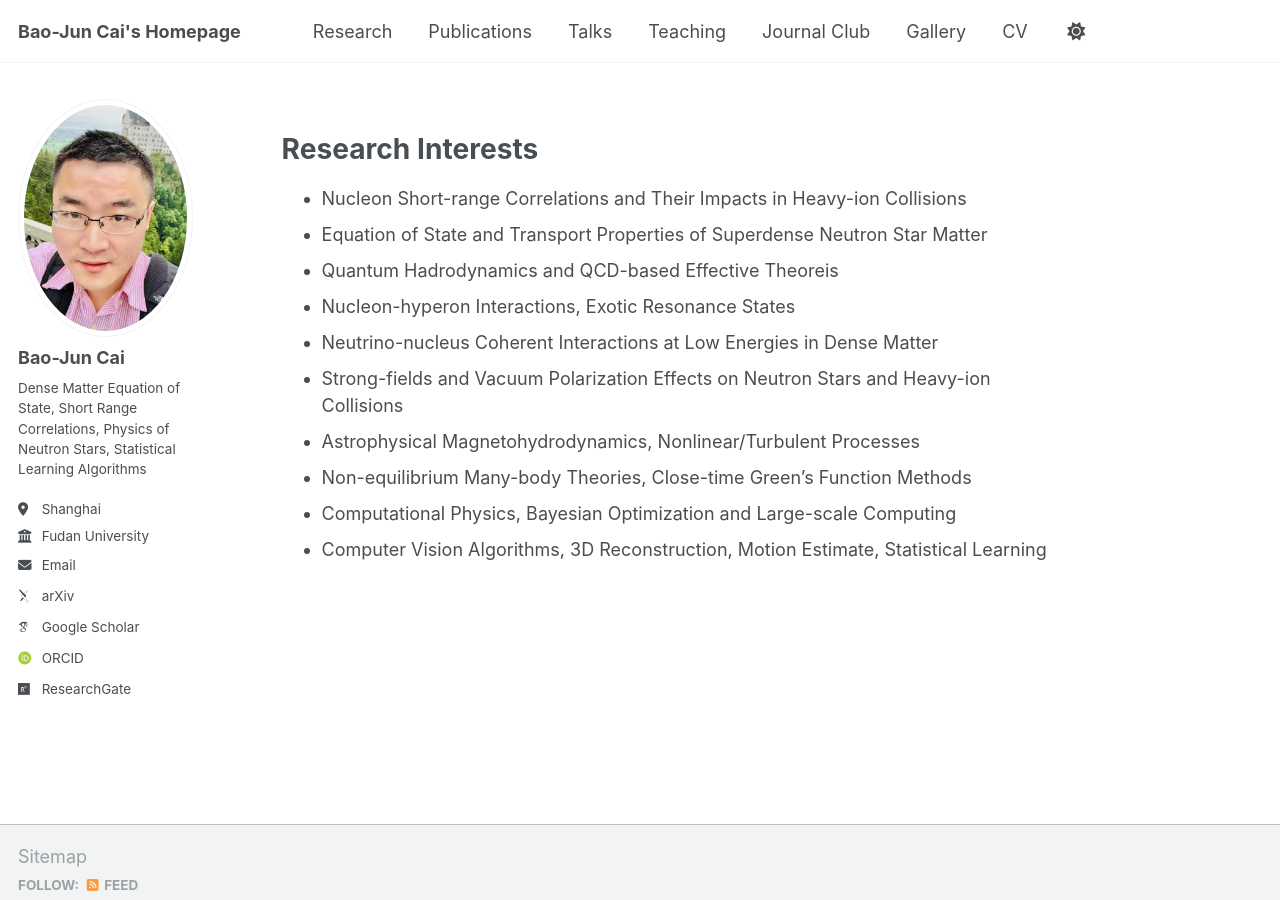
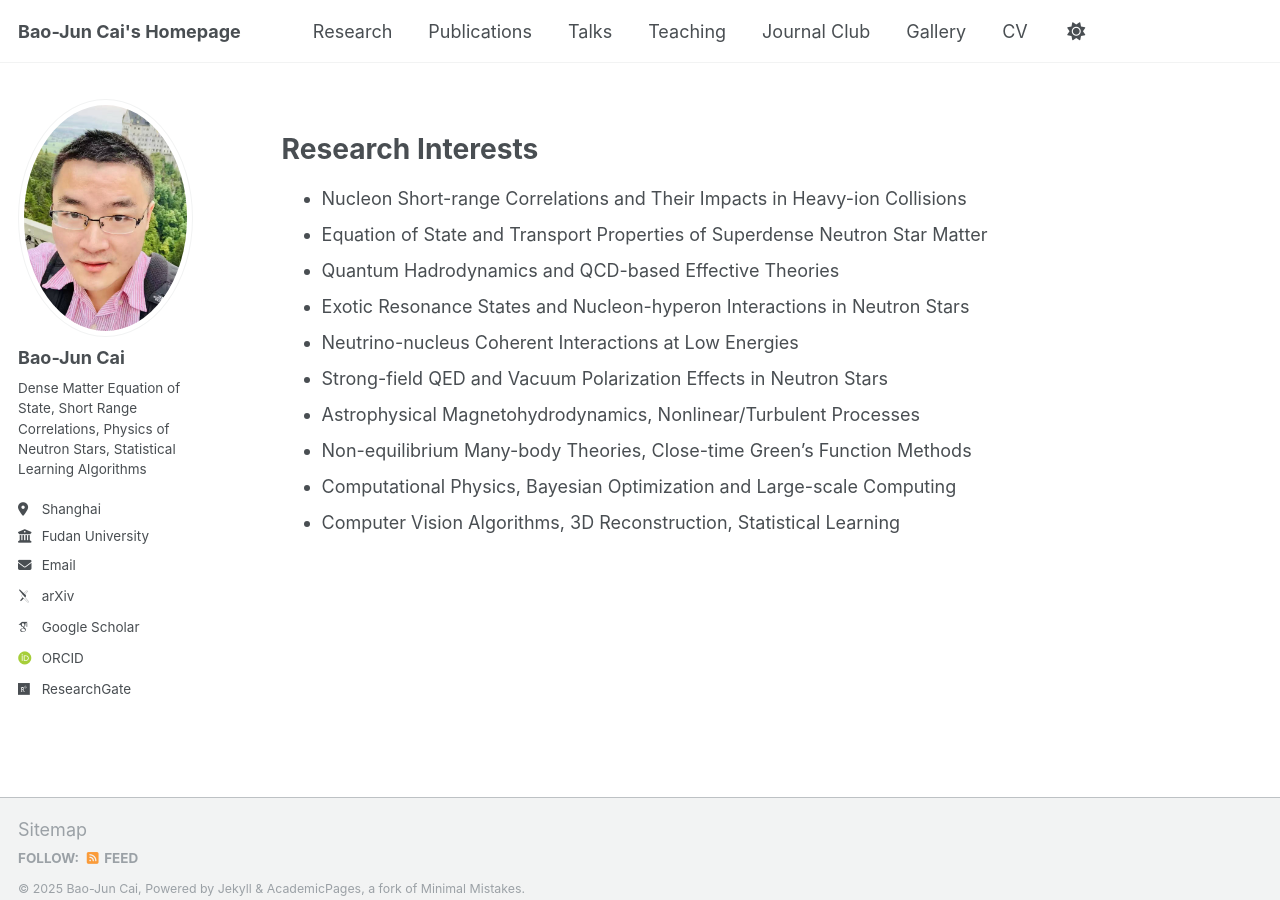
Before and after one commit to bjcai-phys/bjcai-phys.github.io, a Jekyll site: the page built from _pages/cv.md, in a window 1280 px wide and 900 px high, scrolled down 751 px. Built offline with Jekyll 4.4.1, drawn with Linux system fonts in a browser that asks for light colours; some web fonts are replaced.

Commit message:
Update cv.md

```diff
--- a/_pages/cv.md
+++ b/_pages/cv.md
@@ -36,11 +36,11 @@ Research Interests
 ======
 * Nucleon Short-range Correlations and Their Impacts in Heavy-ion Collisions
 * Equation of State and Transport Properties of Superdense Neutron Star Matter
-* Quantum Hadrodynamics and QCD-based Effective Theoreis
-* Nucleon-hyperon Interactions, Exotic Resonance States
-* Neutrino-nucleus Coherent Interactions at Low Energies in Dense Matter
-* Strong-fields and Vacuum Polarization Effects on Neutron Stars and Heavy-ion Collisions
+* Quantum Hadrodynamics and QCD-based Effective Theories
+* Exotic Resonance States and Nucleon-hyperon Interactions in Neutron Stars
+* Neutrino-nucleus Coherent Interactions at Low Energies
+* Strong-field QED and Vacuum Polarization Effects in Neutron Stars
 * Astrophysical Magnetohydrodynamics, Nonlinear/Turbulent Processes
 * Non-equilibrium Many-body Theories, Close-time Green’s Function Methods
 * Computational Physics, Bayesian Optimization and Large-scale Computing
-* Computer Vision Algorithms, 3D Reconstruction, Motion Estimate, Statistical Learning
+* Computer Vision Algorithms, 3D Reconstruction, Statistical Learning
```
